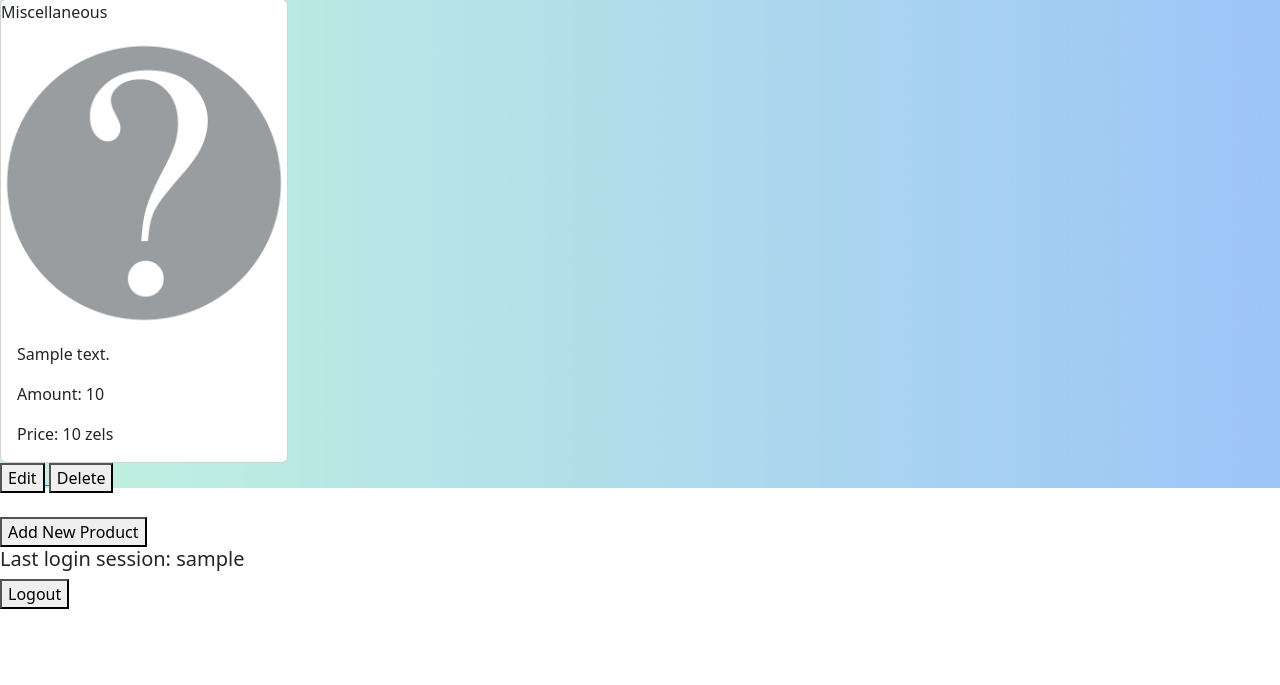
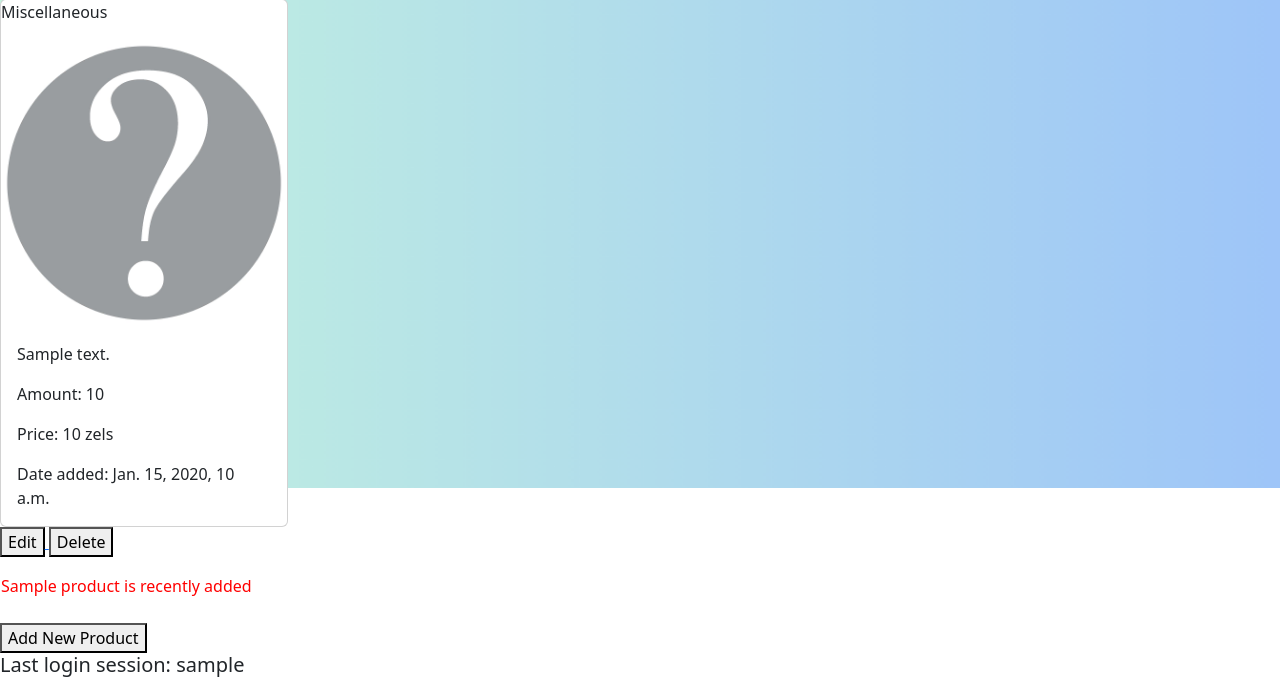
Before and after one commit to Alvinzhafif/fosters-bag, a Django app: template main/templates/main.html in a window 1280 px wide. Shown: the part 580-1265 px from the top of the page. Before the commit the page ends 1189 px from the top, so only its background shows below. Run offline with Django 3.2, Linux system fonts and the light colour scheme; the template is opened without the code that fills it: most values are stand-ins (such as "Sample title", 1, 10 or a date in 2020).

Commit message:
finished assignment 5

```diff
--- a/main/static/css/colors.css
+++ b/main/static/css/colors.css
@@ -13,3 +13,9 @@
 #text5{
     color: gold;
 }
+#text6{
+    color: black;
+}
+tr:Last-child > td{
+    color: red;
+}
--- /dev/null
+++ b/main/static/css/specifics.css
@@ -0,0 +1,3 @@
+tr:Last-child > td{
+    color: red;
+}
--- a/main/templates/main.html
+++ b/main/templates/main.html
@@ -107,6 +107,7 @@
                 <p class="card-text">{{product.description}}</p>
                 <p class="card-text">Amount: {{product.amount}}</p>
                 <p class="card-text">Price: {{product.price}} zels</p>
+                <p class="card-text">Date added: {{product.date_added}}</p>
               </div>
             </div>
                   <a href="{% url 'main:edit_product' product.pk %}">
@@ -118,9 +119,11 @@
                     <button>
                         Delete
                     </button>
+
                 </a>
+                <p class="card-text"><td>{{product.name}} is recently added</td></p>
             </td>
-            </div>
+          </div>
         </tr>
     {% endfor %}
 </table>
@@ -135,12 +138,6 @@
 
 <h5>Last login session: {{ last_login }}</h5>
 
-<a href="{% url 'main:logout' %}">
-    <button>
-        Logout
-    </button>
-</a>
-
 {% endblock content %}
 
 </body>
--- a/main/views.py
+++ b/main/views.py
@@ -26,7 +26,7 @@ def show_main(request):
         'name': request.user.username,
         'general': 'This is a project that is under work, this will be an rpg-themed inventory management project',
         'lore': 'Foster is a merchant in the city of sorus, he is known to be the best trader in the city with never before seen items and weapons.However, currently he has problems with managing his inventory and needs your help',
-        'categories': 'There are 4 item categories listed by Foster, Sword, Bow, Shields, and Throwables. Melee weapons will fall to the Sword category, bows and other long range weapon falls to the Bow category, armors and any other defense item falls to the Shield category, and throwable projectiles fall in the Throwables category. Any other types of item will be considered Miscellaneous',
+        'categories': 'There are 4 item categories listed by Foster, Sword, Bow, Shields, and Throwables. Melee weapons will fall to the Sword category, bows and other long range weapon falls to the Bow category, armors and any other defense item falls to the Shield category, and throwable projectiles fall in the Throwables category. Any other types of item will be considered Miscellaneous. Recently added products will be marked with a red text below of the cards',
         'products': products,
         'last_login': request.COOKIES['last_login'],
     }
```
